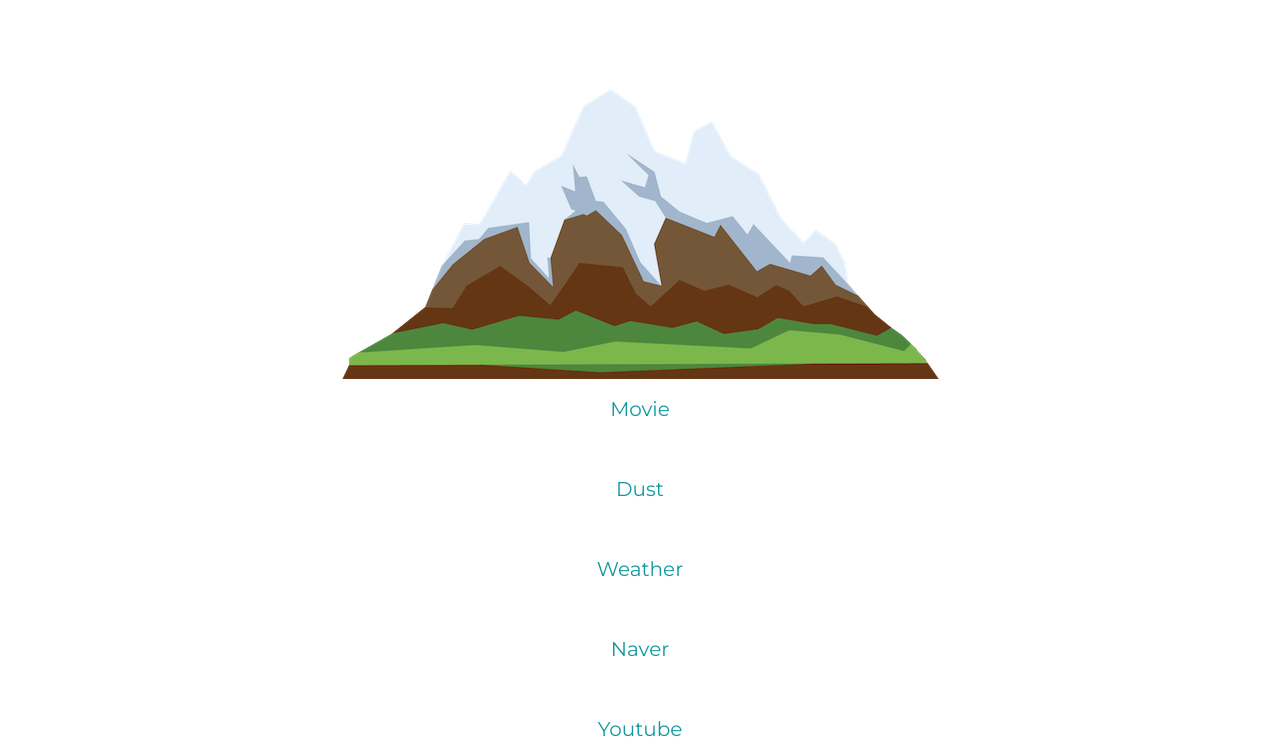
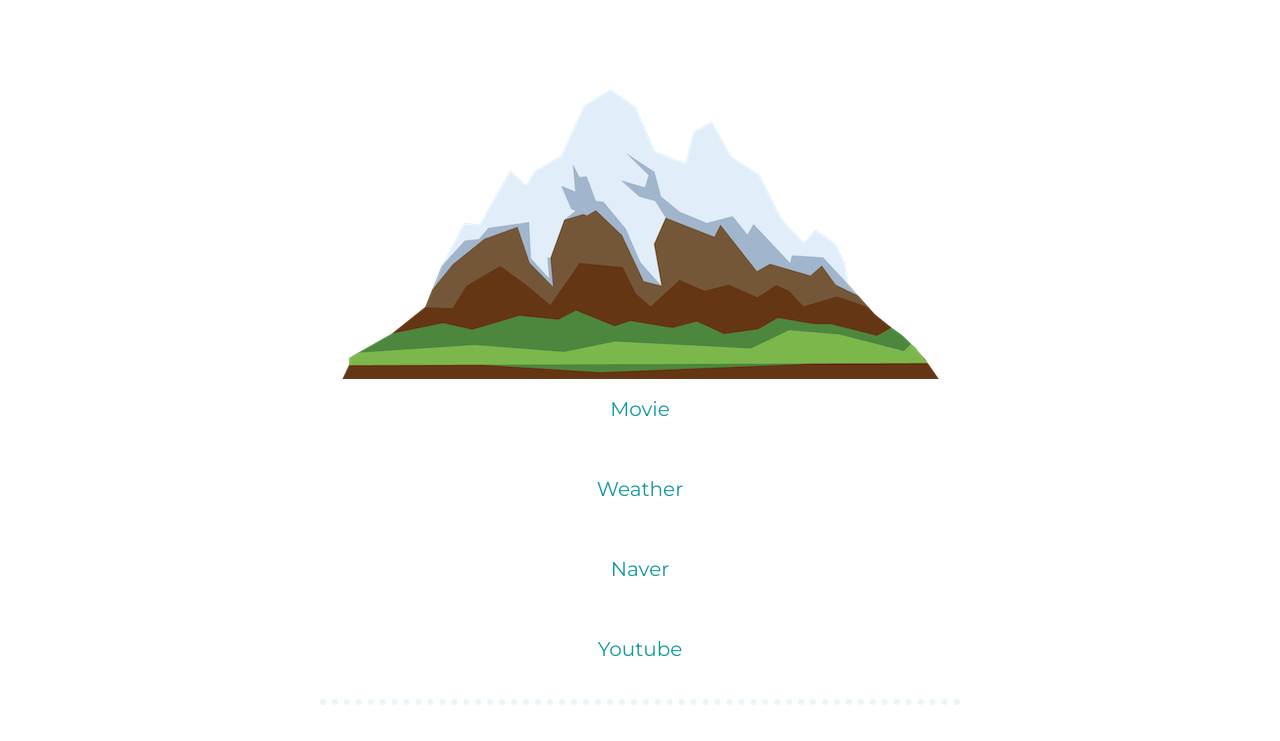
Before and after one commit to KimDongJun98/portfolio, a plain HTML site: page data.html in a window 1280 px wide. Shown: the part 59-800 px from the top of the page. Drawn offline with nearby package versions, Linux system fonts and the light colour scheme.

Commit message:
Add files via upload

```diff
--- a/data.html
+++ b/data.html
@@ -120,7 +120,7 @@
     </script>
 
 
-    <!-- 미세먼지 api -->
+    <!-- 미세먼지 api
     <script>
       function dust_Onclick() {
 
@@ -152,7 +152,7 @@
 
           });
       }
-    </script>
+    </script> -->
 
 
     <!-- 날씨 api -->
@@ -204,7 +204,7 @@
 
     <!-- 버튼 -->
     <button onclick="movie_Onclick()" class="btn_2">Movie</button>
-    <button onclick="dust_Onclick()" class="btn_2">Dust</button>
+    <!-- <button onclick="dust_Onclick()" class="btn_2">Dust</button> -->
     <button onclick="weather_Onclick()" class="btn_2">Weather</button>
     <button class="btn_2" onClick="location.href='http://www.naver.com'">Naver</button>
     <button class="btn_2" onClick="location.href='http://www.youtube.com'">Youtube</button>
@@ -247,7 +247,7 @@
     <!-- 차트를 표시할 div -->
     <canvas id="stockChart" width="500" height="300"></canvas>
 
-    <!-- 실시간 데이터를 가져와 차트를 업데이트하는 JavaScript 코드 -->
+    <!-- 데이터를 가져와 차트를 업데이트하는 JavaScript 코드 -->
     <script>
 
       function stock_Onclick() {
```
